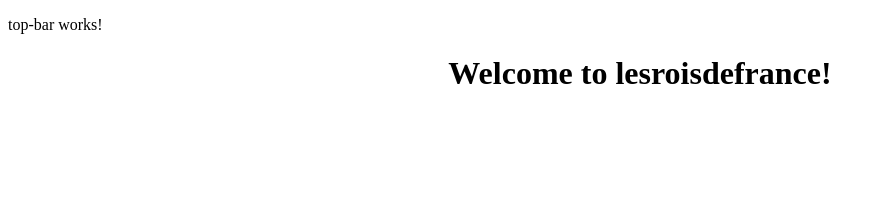
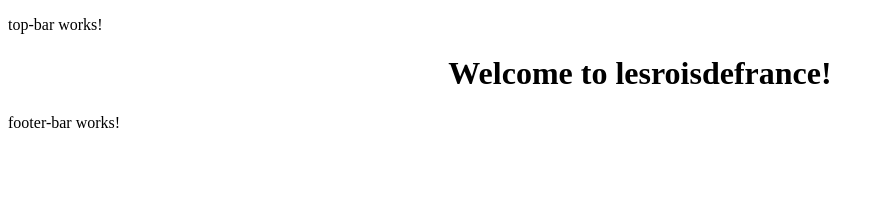
Before and after one commit to lucsimoni/lesroisdefrance, an Angular app: page / in a window 1280 px wide. Shown: the top 204 px of the page, without its empty margins (0-884 px from the left). Built offline with nearby package versions, Linux system fonts and the light colour scheme.

Commit message:
Add footer component

```diff
--- a/src/app/app.component.html
+++ b/src/app/app.component.html
@@ -11,3 +11,6 @@
 
 
 <router-outlet></router-outlet>
+
+
+<app-footer-bar></app-footer-bar>
--- /dev/null
+++ b/src/app/shared/UI/footer-bar/footer-bar.component.html
@@ -0,0 +1,3 @@
+<p>
+  footer-bar works!
+</p>
--- /dev/null
+++ b/src/app/shared/UI/footer-bar/footer-bar.component.ts
@@ -0,0 +1,15 @@
+import { Component, OnInit } from '@angular/core';
+
+@Component({
+  selector: 'app-footer-bar',
+  templateUrl: './footer-bar.component.html',
+  styleUrls: ['./footer-bar.component.scss']
+})
+export class FooterBarComponent implements OnInit {
+
+  constructor() { }
+
+  ngOnInit() {
+  }
+
+}
```
Also changed, not shown: src/app/shared/shared.module.ts (+6 -2 lines), src/app/shared/UI/footer-bar/footer-bar.component.scss (added), 1 other file (tests, documents, lock files or other folders).
